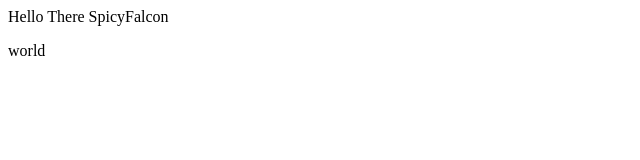
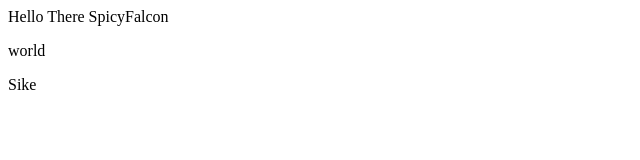
Before and after one commit to SpicyFalcon619/Test-Repo, a plain HTML site: page index.html in a window 1280 px wide. Shown: the full height of the page, 0-640 px from the left. Drawn offline with Linux system fonts and the light colour scheme.

Commit message:
added Sike

```diff
--- a/index.html
+++ b/index.html
@@ -1,2 +1,3 @@
 <div>Hello There SpicyFalcon</div>
 <p>world</p>
+<p>Sike</p>
```
